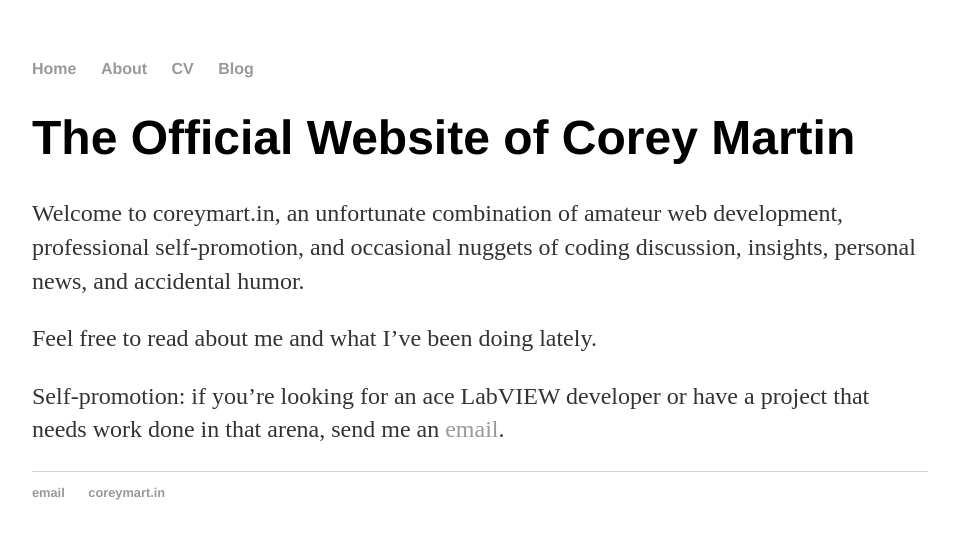
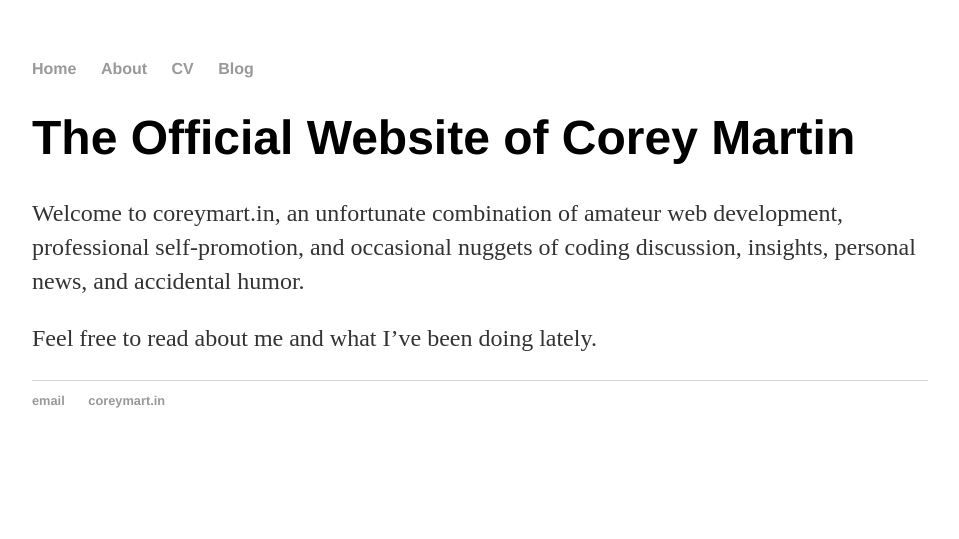
Before and after one commit to CoreySMartin/CoreySMartin.github.io, a Jekyll site: the page built from index.md, in a window 1280 px wide. Shown: the top 539 px of the page, without its empty margins (160-1119 px from the left). Built offline with Jekyll 4.4.1, drawn with Linux system fonts in a browser that asks for light colours.

Commit message:
Update index.md

```diff
--- a/index.md
+++ b/index.md
@@ -7,5 +7,3 @@ title: Corey Mart.in
 Welcome to coreymart.in, an unfortunate combination of amateur web development, professional self-promotion, and occasional nuggets of coding discussion, insights, personal news, and accidental humor.
 
 Feel free to read about me and what I've been doing lately.
-
-Self-promotion: if you're looking for an ace LabVIEW developer or have a project that needs work done in that arena, send me an [email](mailto:coreymartin@coreymart.in).
```
